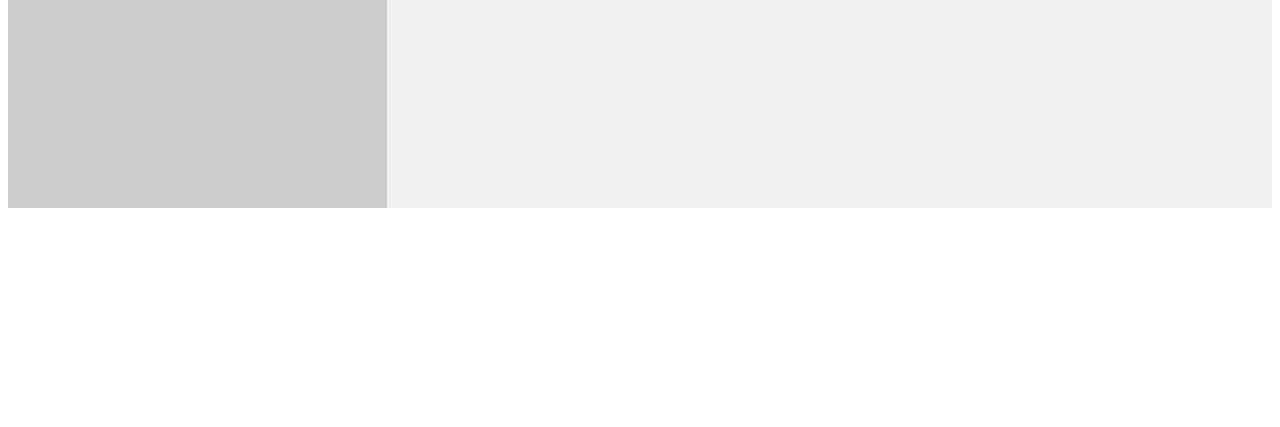
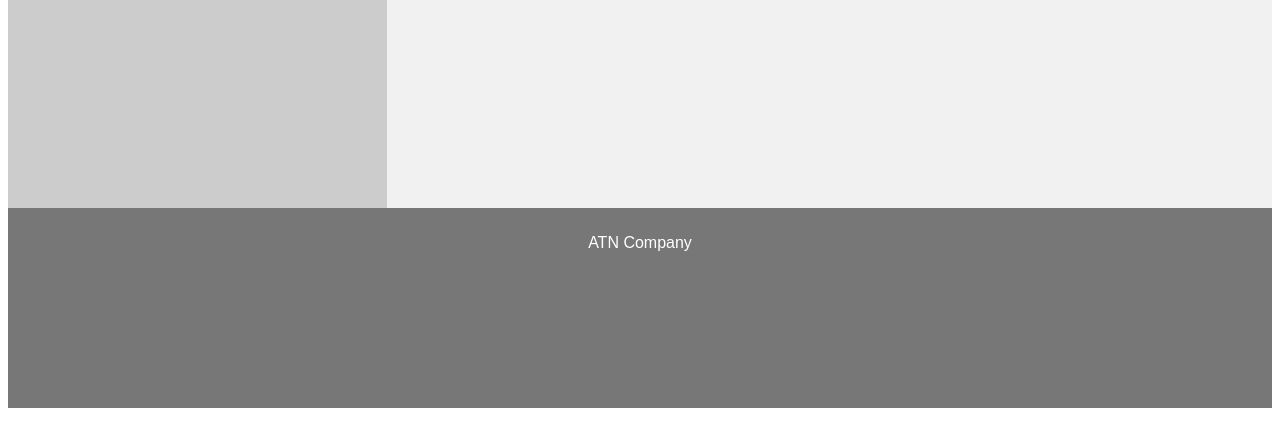
Before and after one commit to KhanhNM1999/ATNCompany0704, a PHP site: page / in a window 1280 px wide. Shown: the part 373-800 px from the top of the page. Run offline with PHP 8.4, Linux system fonts and the light colour scheme; data that the repository does not hold is empty; some libraries are stand-ins or nearby versions.

Commit message:
Update index.php

```diff
--- a/index.php
+++ b/index.php
@@ -69,6 +69,7 @@ footer {
   padding: 10px;
   text-align: center;
   color: white;
+  height: 200px;
 }
 
 /* Responsive layout - makes the two columns/boxes stack on top of each other instead of next to each other, on small screens */
@@ -148,5 +149,10 @@ footer {
 </table>
   </article>
 </section>
+
+<footer>
+  <p>ATN Company</p>
+</footer>
+
 </body>
 </html>
```
